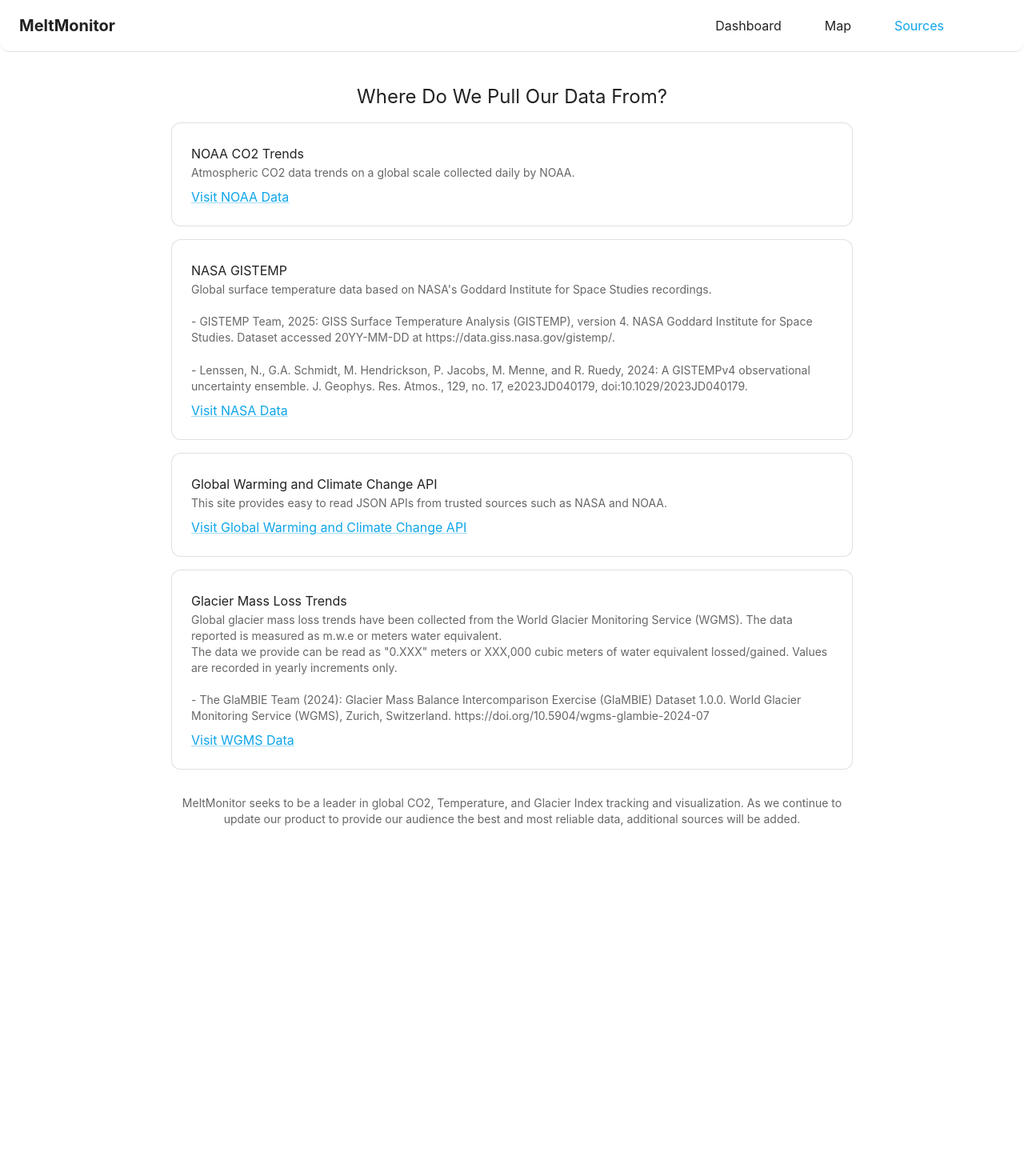
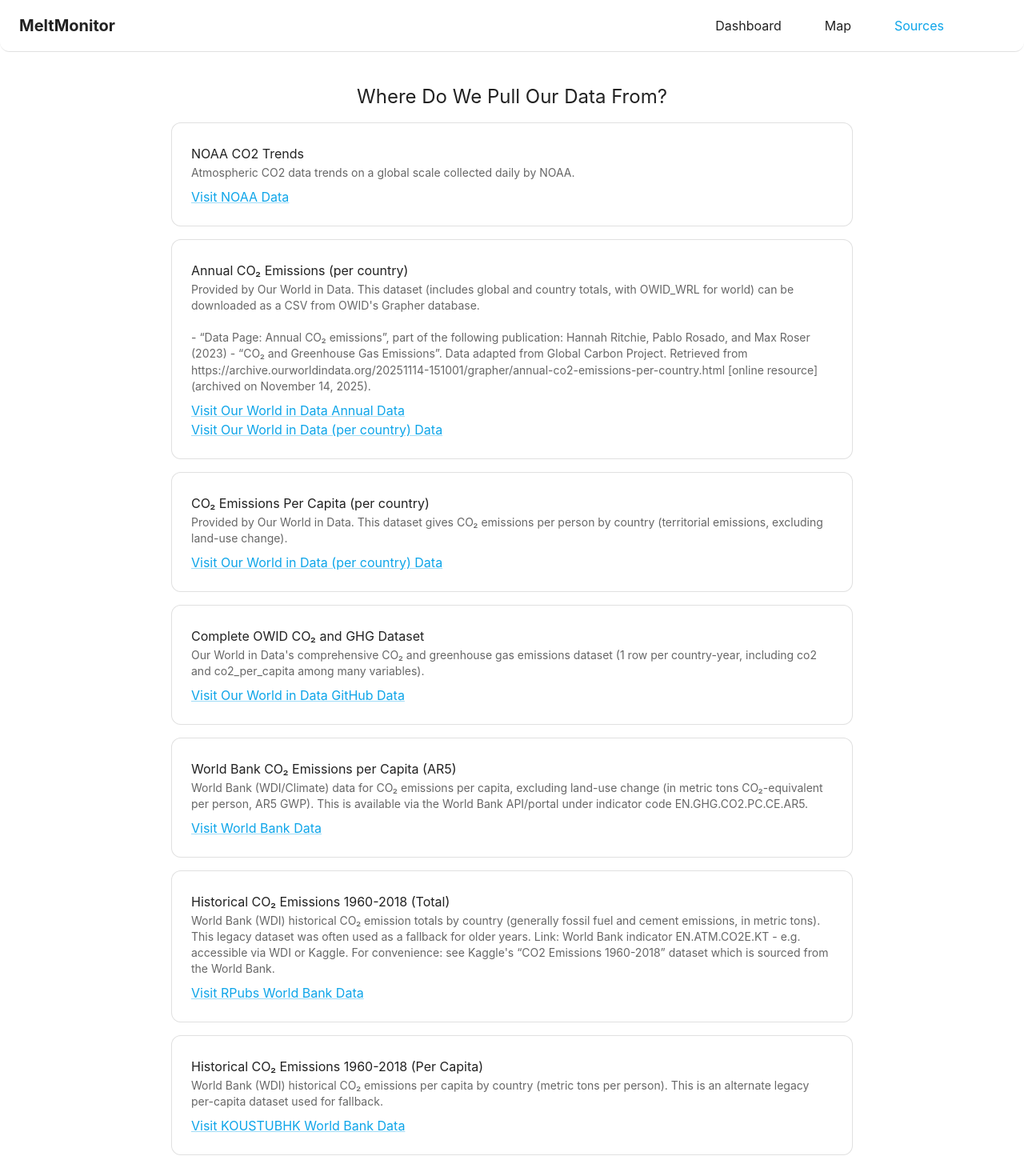
Before and after one commit to Soham0047/CS160-Group6-MeltMonitor, a React (Vite) app in the folder client/: page /sources in a window 1280 px wide. Shown: the top 1460 px of the page at 80% size. Before the commit the page ends 1074 px from the top, so only its background shows below. Built offline with nearby package versions, Linux system fonts and the light colour scheme; some icons are missing.

Commit message:
sources updated for map data

```diff
--- a/client/src/components/Sources/SourcesPage.jsx
+++ b/client/src/components/Sources/SourcesPage.jsx
@@ -28,6 +28,105 @@
                             target="_blank"
                             rel="noreferrer">
                                 Visit NOAA Data
+                        </Link>
+                    </Paper>
+                </Grid>
+
+                <Grid item xs={12} sx={{ width: "100%" }}>
+                    <Paper variant="outlined" sx={{ p: 3 }}>
+                        <Typography variant="subtitle1"> Annual CO₂ Emissions (per country)</Typography>
+                        <Typography variant="body2" color="text.secondary" sx={{ mb: 1}}>
+                            Provided by Our World in Data. This dataset (includes global and country totals, with OWID_WRL for world) can be downloaded as a CSV from OWID's Grapher database. <br />
+                            <br />
+                            - “Data Page: Annual CO₂ emissions”, part of the following publication: Hannah Ritchie, Pablo Rosado, and Max Roser (2023) - “CO₂ and Greenhouse Gas Emissions”. Data adapted from Global Carbon Project. Retrieved from https://archive.ourworldindata.org/20251114-151001/grapher/annual-co2-emissions-per-country.html [online resource] (archived on November 14, 2025).
+                        </Typography>
+                        <Link
+                            href="https://ourworldindata.org/grapher/annual-co2-emissions-per-country#:~:text=Annual%20CO%E2%82%82%20emissions"
+                            target="_blank"
+                            rel="noreferrer">
+                                Visit Our World in Data Annual Data
+                        </Link>
+                        <br />
+                        <Link
+                            href="https://ourworldindata.org/grapher/annual-co2-emissions-per-country#:~:text=Source"
+                            target="_blank"
+                            rel="noreferrer">
+                                Visit Our World in Data (per country) Data
+                        </Link>
+                    </Paper>
+                </Grid>
+
+                <Grid item xs={12} sx={{ width: "100%" }}>
+                    <Paper variant="outlined" sx={{ p: 3 }}>
+                        <Typography variant="subtitle1">CO₂ Emissions Per Capita (per country)</Typography>
+                        <Typography variant="body2" color="text.secondary" sx={{ mb: 1}}>
+                            Provided by Our World in Data. This dataset gives CO₂ emissions per person by country (territorial emissions, excluding land-use change).
+                        </Typography>
+                        <Link
+                            href="https://ourworldindata.org/grapher/co-emissions-per-capita#:~:text=Source"
+                            target="_blank"
+                            rel="noreferrer">
+                                Visit Our World in Data (per country) Data
+                        </Link>
+                    </Paper>
+                </Grid>
+
+                <Grid item xs={12} sx={{ width: "100%" }}>
+                    <Paper variant="outlined" sx={{ p: 3 }}>
+                        <Typography variant="subtitle1"> Complete OWID CO₂ and GHG Dataset</Typography>
+                        <Typography variant="body2" color="text.secondary" sx={{ mb: 1}}>
+                            Our World in Data's comprehensive CO₂ and greenhouse gas emissions dataset (1 row per country-year, including co2 and co2_per_capita among many variables).
+                        </Typography>
+                        <Link
+                            href="https://github.com/owid/co2-data#:~:text=The%20complete%20Our%20World%20in,and%20Greenhouse%20Gas%20Emissions%20dataset"
+                            target="_blank"
+                            rel="noreferrer">
+                                Visit Our World in Data GitHub Data
+                        </Link>
+                    </Paper>
+                </Grid>
+
+                <Grid item xs={12} sx={{ width: "100%" }}>
+                    <Paper variant="outlined" sx={{ p: 3 }}>
+                        <Typography variant="subtitle1"> World Bank CO₂ Emissions per Capita (AR5)</Typography>
+                        <Typography variant="body2" color="text.secondary" sx={{ mb: 1}}>
+                            World Bank (WDI/Climate) data for CO₂ emissions per capita, excluding land-use change (in metric tons CO₂-equivalent per person, AR5 GWP). This is available via the World Bank API/portal under indicator code EN.GHG.CO2.PC.CE.AR5.
+                        </Typography>
+                        <Link
+                            href="https://data.kapsarc.org/explore/dataset/global-co2-emissions-total-per-capita-excluding-lulucf-world-bank/#:~:text=Global%20CO2%20Emissions%3A%20Total%20and,by%20a%20country%27s%20population%2C"
+                            target="_blank"
+                            rel="noreferrer">
+                                Visit World Bank Data
+                        </Link>
+                    </Paper>
+                </Grid>
+
+                <Grid item xs={12} sx={{ width: "100%" }}>
+                    <Paper variant="outlined" sx={{ p: 3 }}>
+                        <Typography variant="subtitle1"> Historical CO₂ Emissions 1960-2018 (Total)</Typography>
+                        <Typography variant="body2" color="text.secondary" sx={{ mb: 1}}>
+                            World Bank (WDI) historical CO₂ emission totals by country (generally fossil fuel and cement emissions, in metric tons). This legacy dataset was often used as a fallback for older years. Link: World Bank indicator EN.ATM.CO2E.KT - e.g. accessible via WDI or Kaggle. For convenience: see Kaggle's “CO2 Emissions 1960-2018” dataset which is sourced from the World Bank.
+                        </Typography>
+                        <Link
+                            href="https://www.rpubs.com/ErdalAndrewTom/WorldCountriesCO2Emission#:~:text=World%20Countries%20CO2%20Emission%20,the%20burning%20of%20fossil"
+                            target="_blank"
+                            rel="noreferrer">
+                                Visit RPubs World Bank Data
+                        </Link>
+                    </Paper>
+                </Grid>
+
+                <Grid item xs={12} sx={{ width: "100%" }}>
+                    <Paper variant="outlined" sx={{ p: 3 }}>
+                        <Typography variant="subtitle1"> Historical CO₂ Emissions 1960-2018 (Per Capita)</Typography>
+                        <Typography variant="body2" color="text.secondary" sx={{ mb: 1}}>
+                            World Bank (WDI) historical CO₂ emissions per capita by country (metric tons per person). This is an alternate legacy per-capita dataset used for fallback.
+                        </Typography>
+                        <Link
+                            href="https://www.kaggle.com/datasets/kkhandekar/co2-emissions-1960-2018/data#:~:text=CO2%20Emissions%20_%201960%20,Tasks"
+                            target="_blank"
+                            rel="noreferrer">
+                                Visit KOUSTUBHK World Bank Data
                         </Link>
                     </Paper>
                 </Grid>
@@ -86,6 +185,22 @@
                         </Link>
                     </Paper>
                 </Grid>
+
+                {/* grid section for the map data source(s) */}
+                <Grid item xs={12} sx={{ width: "100%" }}>
+                    <Paper variant="outlined" sx={{ p: 3 }}>
+                        <Typography variant="subtitle1"> Country Boundaries GeoJSON</Typography>
+                        <Typography variant="body2" color="text.secondary" sx={{ mb: 1}}>
+                            Natural Earth country polygons (GeoJSON format). Provides country boundaries with ISO_A3 (ISO 3166-1 alpha-3 codes) and ADMIN (country names) properties for mapping.
+                        </Typography>
+                        <Link
+                            href="https://datahub.io/core/geo-countries#:~:text=Files%20Size%20Format%20Created%20Updated,0Natural%20Earth"
+                            target="_blank"
+                            rel="noreferrer">
+                                Visit geoJSON Data
+                        </Link>
+                    </Paper>
+                </Grid>
             </Grid>
 
             <Box sx={{ mt: 4}}>
```
